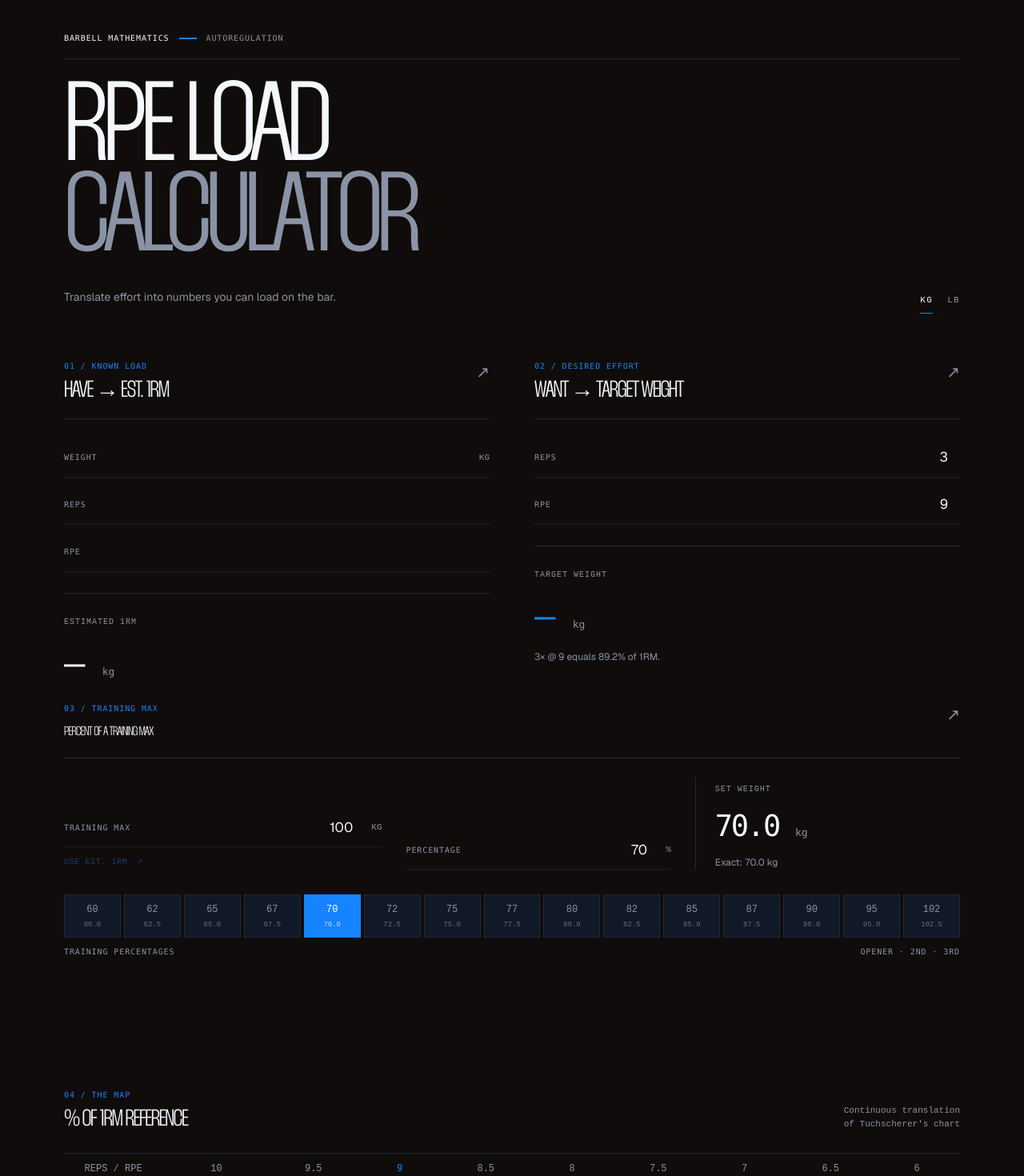
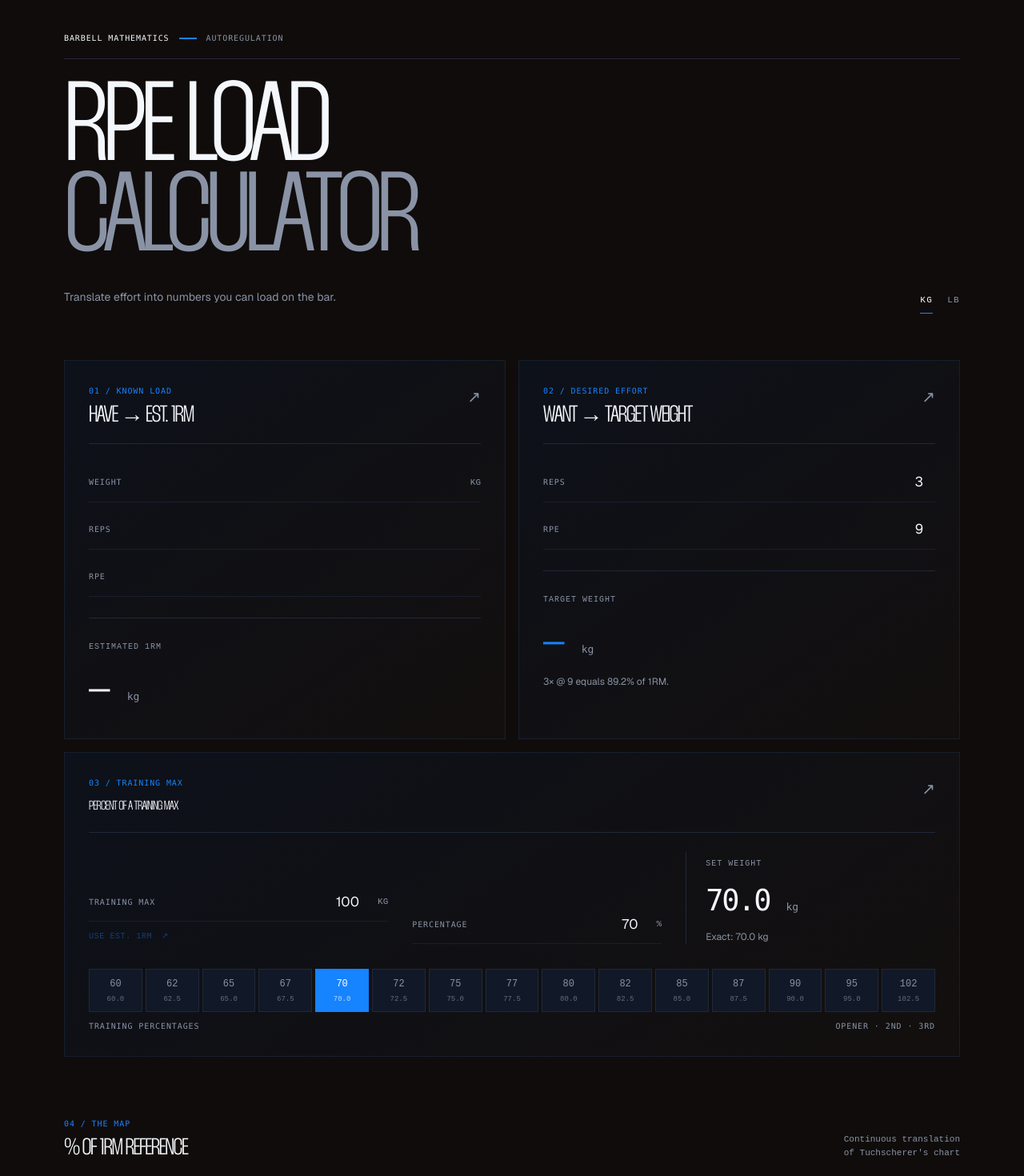
Before and after one commit to mauromltn/rpe-load-calculator, a Next.js app: page / in a window 1280 px wide. Shown: the top 1470 px of the page at 80% size. Built offline with nearby package versions, Linux system fonts and the light colour scheme.

Commit message:
Restore message 0Xp4ULVNUu7OLcpk36ToU06qEiraQW1x
V0-Chat-Id: jyfpAoBgQjd

```diff
--- a/app/globals.css
+++ b/app/globals.css
@@ -23,13 +23,13 @@ h1 em { color:var(--muted); font-style:normal; }
 .tagline { color:var(--muted); margin:28px 0 0; font-size:14px; }
 .unit-toggle { position:absolute; right:0; bottom:58px; display:flex; gap:18px; }
 .unit-toggle button { color:var(--muted); border:0; border-bottom:1px solid transparent; background:none; padding:8px 0; font-family:ui-monospace,monospace; font-size:11px; letter-spacing:.12em; }.unit-toggle button.active { color:var(--text); border-color:var(--accent); }
-.tool-grid { display:grid; grid-template-columns:1fr 1fr; gap:56px; }
-.panel,.percent-panel { background:transparent; border:0; padding:0; }
+.tool-grid { display:grid; grid-template-columns:1fr 1fr; gap:16px; }
+.panel,.percent-panel { background:linear-gradient(145deg,var(--surface),#130F0E); border:1px solid var(--line-soft); padding:30px; }
 .panel-header { display:flex; justify-content:space-between; align-items:flex-start; border-bottom:1px solid var(--line); padding-bottom:20px; margin-bottom:24px; }.eyebrow { color:var(--accent); margin-bottom:10px; }.panel h2,.section-heading h2 { font-size:29px; line-height:.95; }.panel-mark { color:var(--muted); font-size:20px; }
 .fields { display:flex; flex-direction:column; gap:10px; }.field { display:grid; grid-template-columns:1fr auto; align-items:center; gap:12px; min-height:49px; border-bottom:1px solid var(--line-soft); }.field-label { color:var(--muted); }.field-control { display:flex; align-items:center; gap:8px; }.field input { width:100px; color:var(--text); background:transparent; border:0; outline:0; text-align:right; font-size:17px; padding:8px 0; }.field input:focus { color:var(--accent); }.suffix { color:var(--muted); font:11px ui-monospace,monospace; text-transform:uppercase; }.field-help { grid-column:1/-1; color:var(--muted); font-size:11px; }
 .result { margin-top:26px; padding-top:21px; border-top:1px solid var(--line); }.result > span,.set-result > span { color:var(--muted); font:10px ui-monospace,monospace; text-transform:uppercase; letter-spacing:.1em; }.result strong,.set-result strong { display:block; margin-top:9px; font-size:44px; font-weight:400; letter-spacing:-.06em; }.result small,.set-result small { color:var(--muted); font-size:13px; letter-spacing:0; }.result p,.set-result p { color:var(--muted); font-size:12px; margin:9px 0 0; }.target strong { color:var(--accent); }
-.reference-section { padding:88px 0 86px; }.section-heading { display:flex; justify-content:space-between; align-items:flex-end; margin-bottom:28px; }.section-heading p { color:var(--muted); font:11px/1.5 ui-monospace,monospace; text-align:right; margin:0; }.table-wrap { overflow-x:auto; border-top:1px solid var(--line); border-bottom:1px solid var(--line); scrollbar-width:none; -ms-overflow-style:none; }.table-wrap::-webkit-scrollbar { display:none; }table { border-collapse:collapse; width:100%; min-width:720px; font:12px ui-monospace,monospace; font-variant-numeric:tabular-nums; }th,td { height:42px; text-align:center; border-bottom:1px solid var(--line-soft); }thead th { color:var(--muted); font-weight:400; height:38px; }tbody th { color:var(--muted); font-weight:400; width:11%; }td { color:var(--text); }tr:last-child th,tr:last-child td { border-bottom:0; }.highlight-axis { color:var(--accent)!important; }.selected-cell { background:var(--accent); color:var(--bg); font-weight:bold; }.table-note { display:flex; align-items:center; gap:8px; color:var(--muted); margin-top:13px; }.legend { width:7px; height:7px; background:var(--accent); display:inline-block; }
+.reference-section { padding:0 0 78px; }.section-heading { display:flex; justify-content:space-between; align-items:flex-end; margin-bottom:22px; }.section-heading p { color:var(--muted); font:11px/1.5 ui-monospace,monospace; text-align:right; margin:0; }.table-wrap { overflow-x:auto; border-top:1px solid var(--line); border-bottom:1px solid var(--line); scrollbar-width:none; -ms-overflow-style:none; }.table-wrap::-webkit-scrollbar { display:none; }table { border-collapse:collapse; width:100%; min-width:720px; font:12px ui-monospace,monospace; font-variant-numeric:tabular-nums; }th,td { height:42px; text-align:center; border-bottom:1px solid var(--line-soft); }thead th { color:var(--muted); font-weight:400; height:38px; }tbody th { color:var(--muted); font-weight:400; width:11%; }td { color:var(--text); }tr:last-child th,tr:last-child td { border-bottom:0; }.highlight-axis { color:var(--accent)!important; }.selected-cell { background:var(--accent); color:var(--bg); font-weight:bold; }.table-note { display:flex; align-items:center; gap:8px; color:var(--muted); margin-top:13px; }.legend { width:7px; height:7px; background:var(--accent); display:inline-block; }
 .percent-panel { margin-top:16px; margin-bottom:76px; }.percent-layout { display:grid; grid-template-columns:1.2fr 1fr 1fr; gap:30px; align-items:end; }.percent-fields { position:relative; }.text-button { background:none; border:0; color:var(--accent); font:10px ui-monospace,monospace; padding:12px 0 0; text-transform:uppercase; letter-spacing:.06em; }.text-button span { margin-left:5px; }.set-result { border-left:1px solid var(--line); padding-left:24px; }.set-result strong { font-size:37px; }.chips { display:grid; grid-template-columns:repeat(15,1fr); gap:4px; margin-top:31px; }.chips button { min-width:0; border:1px solid var(--line); background:var(--surface-2); color:var(--muted); padding:9px 3px 7px; }.chips button.active { background:var(--accent); color:white; border-color:var(--accent); }.chips span,.chips small { display:block; font-family:ui-monospace,monospace; }.chips span { font-size:12px; }.chips small { color:inherit; opacity:.7; font-size:9px; margin-top:4px; }.chip-caption { display:flex; justify-content:space-between; color:var(--muted); margin-top:10px; }
 footer { display:flex; justify-content:space-between; gap:20px; border-top:1px solid var(--line); padding-top:17px; color:var(--muted); line-height:1.5; }footer a { color:var(--text); text-decoration:none; }footer a:hover { color:var(--accent); }
-@media (max-width:680px) { .calculator-shell { width:min(100% - 28px,520px); padding:24px 0 36px; }.hero { padding-bottom:44px; }.kicker { gap:8px; font-size:9px; }.hero-rule { margin:15px 0 28px; }h1 { font-size:18vw; line-height:.86; letter-spacing:-.045em; }.tagline { max-width:250px; margin-top:22px; line-height:1.45; }.unit-toggle { right:2px; bottom:35px; }.tool-grid { grid-template-columns:1fr; gap:44px; }.panel,.percent-panel { padding:0; }.panel-header { padding-bottom:17px; margin-bottom:18px; }.panel h2,.section-heading h2 { font-size:26px; }.fields { gap:6px; }.field { min-height:46px; }.field input { width:82px; font-size:16px; }.result { margin-top:20px; padding-top:18px; }.result strong { font-size:38px; }.reference-section { padding:58px 0 64px; }.section-heading { align-items:flex-start; flex-direction:column; gap:10px; margin-bottom:22px; }.section-heading p { text-align:left; }.table-wrap { margin-right:-14px; }.table-note { font-size:9px; }.percent-panel { margin-top:12px; margin-bottom:36px; }.percent-layout { grid-template-columns:1fr; gap:13px; }.set-result { border-left:0; border-top:1px solid var(--line); padding:18px 0 0; }.chips { grid-template-columns:repeat(5,1fr); gap:5px; margin-top:25px; }.chips button { padding:8px 2px 6px; }.chip-caption { flex-direction:column; gap:5px; }footer { flex-direction:column; gap:10px; font-size:9px; } }
+@media (max-width:680px) { .calculator-shell { width:min(100% - 28px,520px); padding:24px 0 36px; }.hero { padding-bottom:44px; }.kicker { gap:8px; font-size:9px; }.hero-rule { margin:15px 0 28px; }h1 { font-size:18vw; line-height:.86; letter-spacing:-.045em; }.tagline { max-width:250px; margin-top:22px; line-height:1.45; }.unit-toggle { right:2px; bottom:35px; }.tool-grid { grid-template-columns:1fr; gap:12px; }.panel,.percent-panel { padding:19px; }.panel-header { padding-bottom:17px; margin-bottom:18px; }.panel h2,.section-heading h2 { font-size:26px; }.fields { gap:6px; }.field { min-height:46px; }.field input { width:82px; font-size:16px; }.result { margin-top:20px; padding-top:18px; }.result strong { font-size:38px; }.reference-section { padding:34px 0 44px; }.section-heading { align-items:flex-start; flex-direction:column; gap:10px; margin-bottom:18px; }.section-heading p { text-align:left; }.table-wrap { margin-right:-14px; }.table-note { font-size:9px; }.percent-panel { margin-top:12px; margin-bottom:36px; }.percent-layout { grid-template-columns:1fr; gap:13px; }.set-result { border-left:0; border-top:1px solid var(--line); padding:18px 0 0; }.chips { grid-template-columns:repeat(5,1fr); gap:5px; margin-top:25px; }.chips button { padding:8px 2px 6px; }.chip-caption { flex-direction:column; gap:5px; }footer { flex-direction:column; gap:10px; font-size:9px; } }
 @media print { .calculator-shell { width:100%; padding:0; } body { background:var(--bg); color:var(--text); } .unit-toggle,.text-button,.chips { display:none; } .panel,.percent-panel { break-inside:avoid; } }
```
